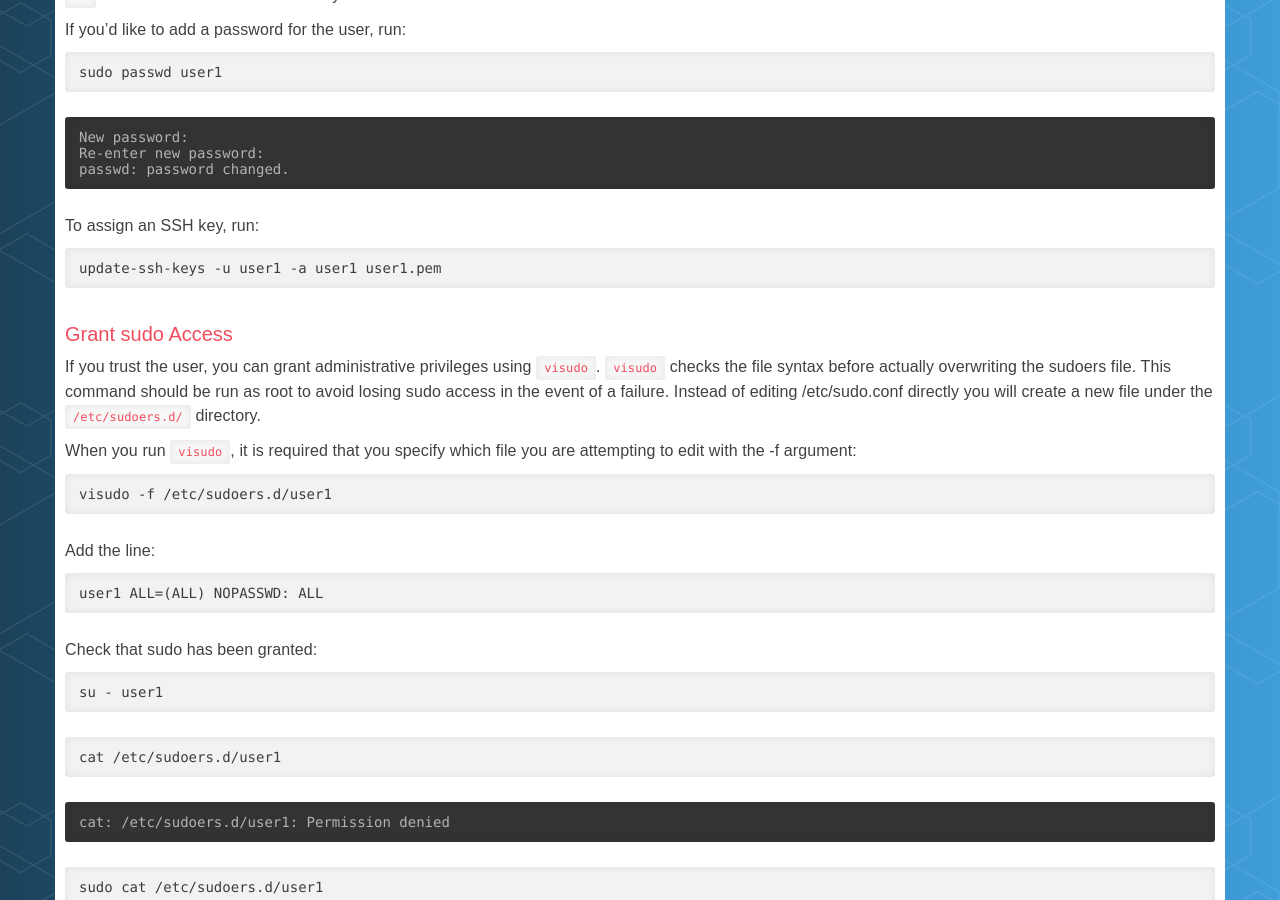
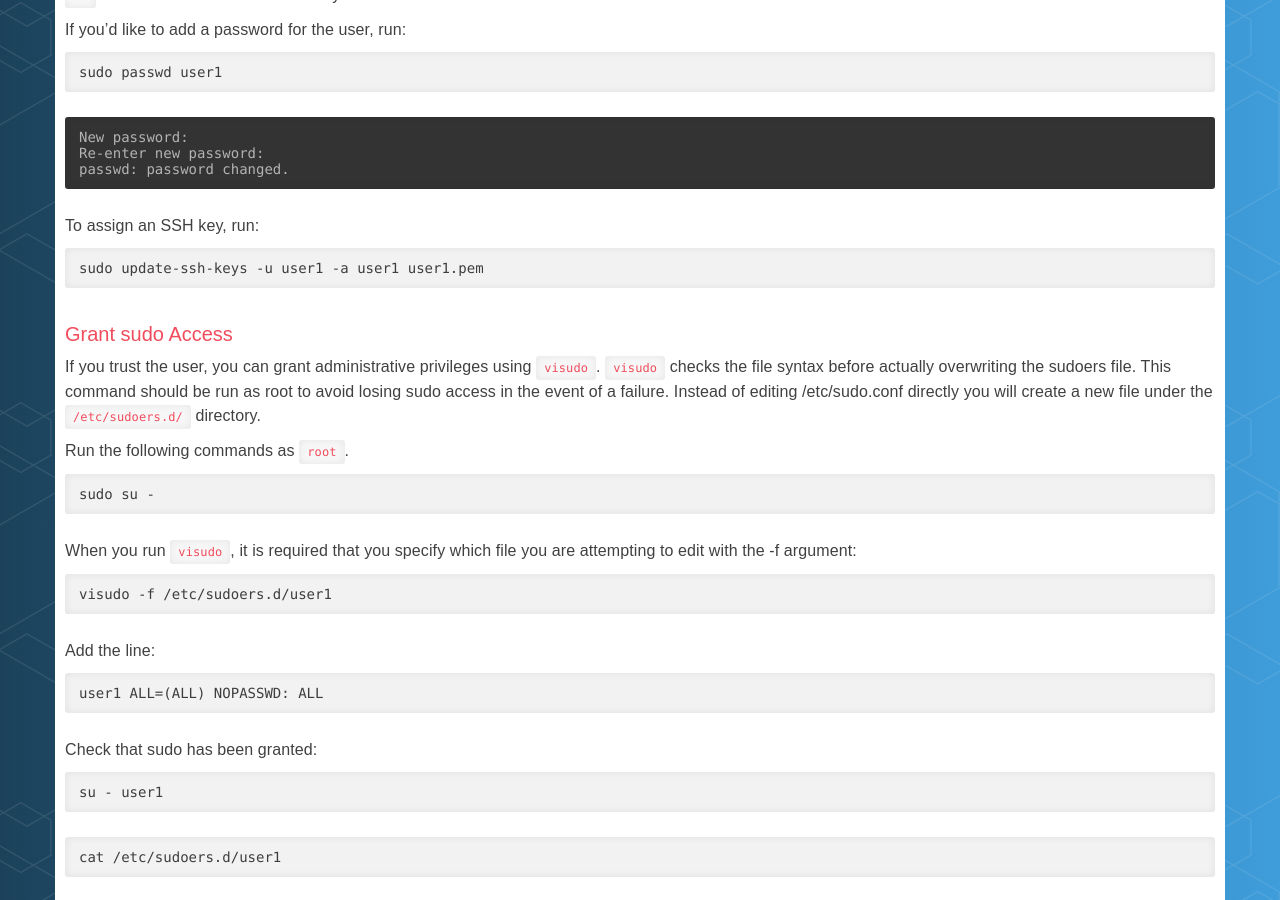
Before and after one commit to RedHatWorkshops/quay-workshop, a Jekyll site: the page built from content/labs/0022-users.md, in a window 1280 px wide and 900 px high, scrolled down 495 px. Built offline with Jekyll 4.4.1, drawn with Linux system fonts in a browser that asks for light colours.

Commit message:
add instruction to run commands as root

````diff
--- a/content/labs/0022-users.md
+++ b/content/labs/0022-users.md
@@ -41,7 +41,7 @@ passwd: password changed.
 To assign an SSH key, run:
 
 ```
-update-ssh-keys -u user1 -a user1 user1.pem
+sudo update-ssh-keys -u user1 -a user1 user1.pem
 ```
 
 ###### Grant sudo Access
@@ -51,6 +51,12 @@ If you trust the user, you can grant administrative privileges using `visudo`.
 This command should be run as root to avoid losing sudo access in the event of a
 failure. Instead of editing /etc/sudo.conf directly you will create a new file
 under the `/etc/sudoers.d/` directory.
+
+Run the following commands as `root`.
+
+```
+sudo su -
+```
 
 When you run `visudo`, it is required that you specify which file you are
 attempting to edit with the -f argument:
````
